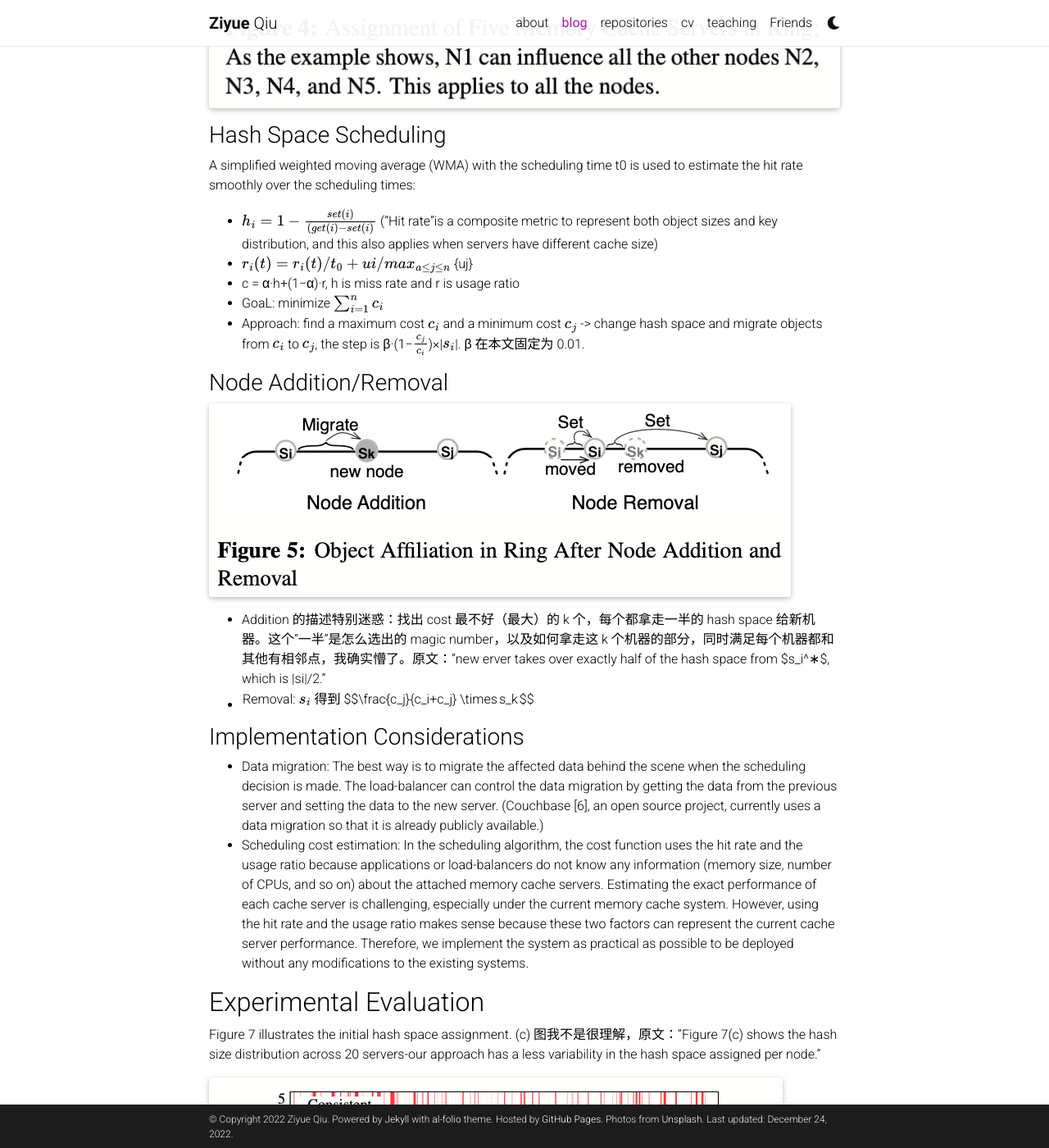
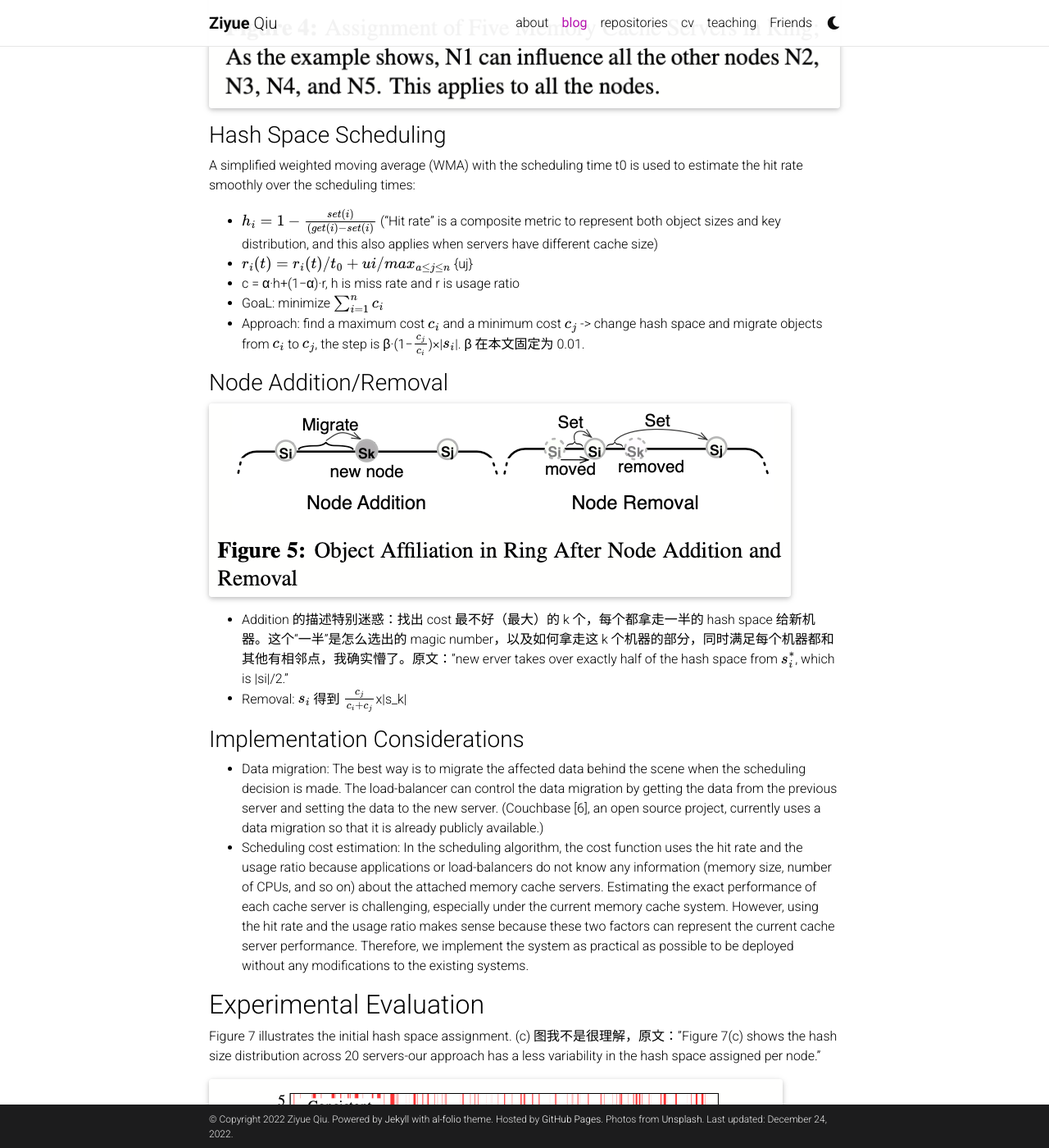
Before and after one commit to ziyueqiu/ziyueqiu.github.io, a Jekyll site: the page built from _posts/2022-12-21-AdaptiveHashing (ICAC 13).md, in a window 1280 px wide and 1400 px high, scrolled down 2412 px. Shown: the whole window at 82% size. Built offline with Jekyll 4.4.1, drawn with Linux system fonts in a browser that asks for light colours; full-size pictures stand in for the smaller copies a plugin makes; comment, search, counter and statistics services are not loaded; a style sheet for code colours, icons or effects is not loaded.

Commit message:
fix math

```diff
--- a/_posts/2022-12-21-AdaptiveHashing (ICAC 13).md
+++ b/_posts/2022-12-21-AdaptiveHashing (ICAC 13).md
@@ -58,7 +58,7 @@ Our system has three important phases: initial hash space assignment using virtu
 
 A simplified weighted moving average (WMA) with the scheduling time t0 is used to estimate the hit rate smoothly over the scheduling times:
 
-- $$h_i = 1− \frac{set(i)}{(get(i)−set(i)}$$ (“Hit rate”is a composite metric to represent both object sizes and key distribution, and this also applies when servers have different cache size)
+- $$h_i = 1− \frac{set(i)}{(get(i)−set(i)}$$ ("Hit rate" is a composite metric to represent both object sizes and key distribution, and this also applies when servers have different cache size)
 - $$r_i(t) = r_i(t)/t_0 + ui/max_{a≤j≤n}$$ {uj}
 - c = α·h+(1−α)·r, h is miss rate and r is usage ratio
 - GoaL: minimize $$\sum_{i=1}^n c_i$$
@@ -68,8 +68,8 @@ A simplified weighted moving average (WMA) with the scheduling time t0 is used t
 
 {% include figure.html path="assets/img/fig/AdaptiveHashing-fig4.png" class="img-fluid rounded z-depth-1" zoomable=true %}
 
-- Addition 的描述特别迷惑：找出 cost 最不好（最大）的 k 个，每个都拿走一半的 hash space 给新机器。这个“一半”是怎么选出的 magic number，以及如何拿走这 k 个机器的部分，同时满足每个机器都和其他有相邻点，我确实懵了。原文："new erver takes over exactly half of the hash space from $s_i^∗$, which is \|si\|/2."
-- Removal: $$s_i$$ 得到 $$\frac{c_j}{c_i+c_j} \times |s_k|$$
+- Addition 的描述特别迷惑：找出 cost 最不好（最大）的 k 个，每个都拿走一半的 hash space 给新机器。这个“一半”是怎么选出的 magic number，以及如何拿走这 k 个机器的部分，同时满足每个机器都和其他有相邻点，我确实懵了。原文："new erver takes over exactly half of the hash space from $$s_i^∗$$, which is \|si\|/2."
+- Removal: $$s_i$$ 得到 $$\frac{c_j}{c_i+c_j}$$x\|s_k\|
 
 ### Implementation Considerations
 
```
